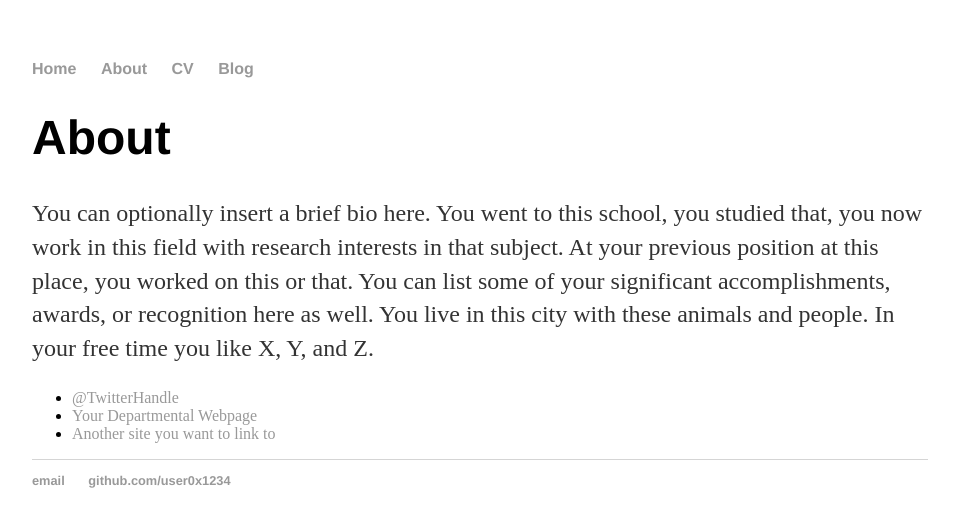
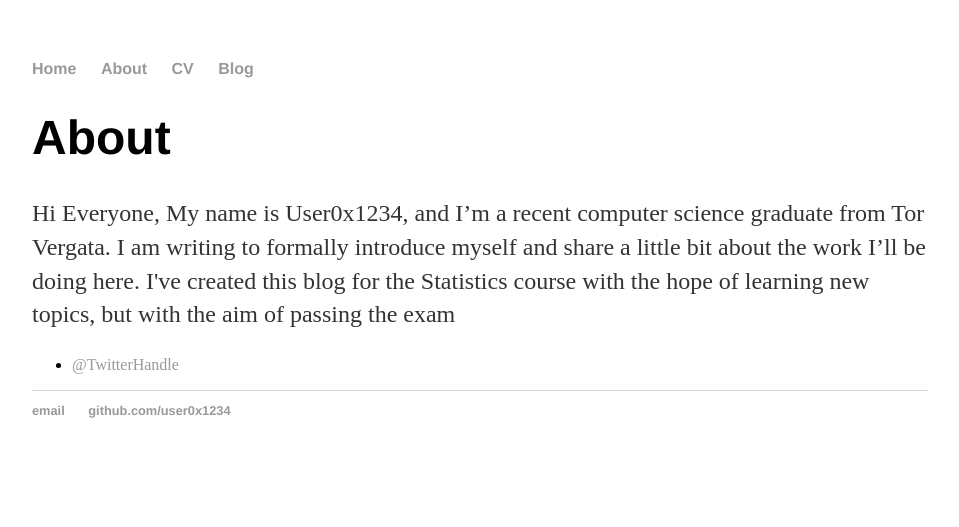
Before and after one commit to user0x1234/user0x1234.github.io, a Jekyll site: the page built from about/index.html, in a window 1280 px wide. Shown: the top 527 px of the page, without its empty margins (160-1119 px from the left). Built offline with Jekyll 4.4.1, drawn with Linux system fonts in a browser that asks for light colours.

Commit message:
Update index.html

```diff
--- a/about/index.html
+++ b/about/index.html
@@ -5,11 +5,10 @@ title: About Hank Quinlan
 
 		<div class="about">
 			<h1>About</h1>
-			<p>You can optionally insert a brief bio here. You went to this school, you studied that, you now work in this field with research interests in that subject. At your previous position at this place, you worked on this or that. You can list some of your significant accomplishments, awards, or recognition here as well. You live in this city with these animals and people. In your free time you like X, Y, and Z.</p>
+			<p>Hi Everyone,
 
+My name is User0x1234,  and I’m a recent computer science graduate from Tor Vergata. I am writing to formally introduce myself and share a little bit about the work I’ll be doing here.  I've created this blog for the Statistics course with the hope of learning new topics, but with the aim of passing the exam</p>
 			<ul class="contacts">
 				<li><a href="#">@TwitterHandle</a></li>
-				<li><a href="#">Your Departmental Webpage</a></li>
-				<li><a href="#">Another site you want to link to</a></li>
-				</ul>
+			</ul>
 		</div>
```
